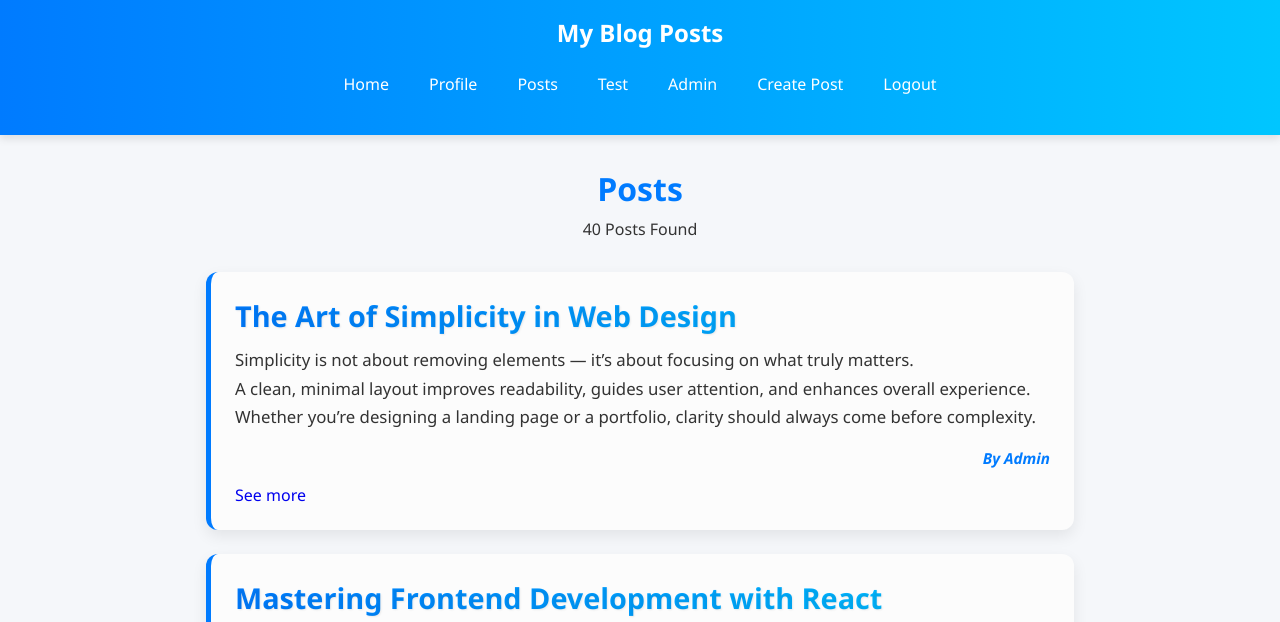
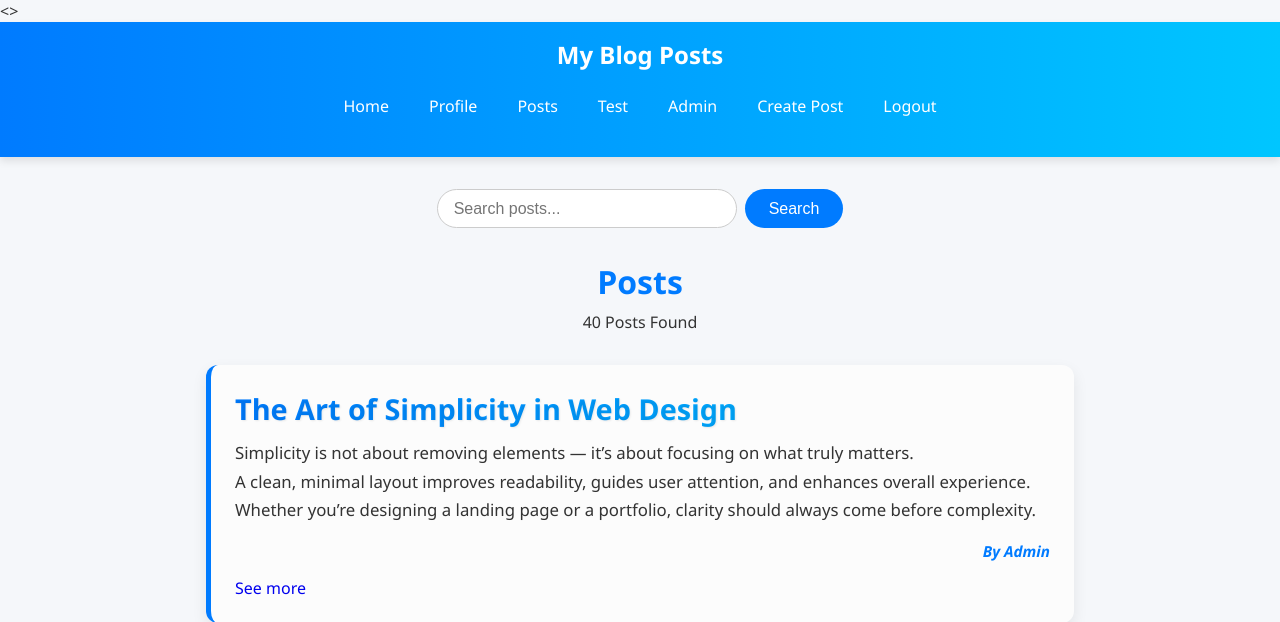
Before and after one commit to GravityGuy123/standard_blog_app_1.0, a Django app: page /post_list/ in a window 1280 px wide. Shown: the top 622 px of the page. Run offline with Django 5.2, Linux system fonts and the light colour scheme; a user stored in the database is signed in; data comes from the database, SQL or seed files in the repository; both versions use the stored data as it was after the commit.

Commit message:
Add Search Field to Post List

```diff
--- a/blog/templates/pages/post_list.html
+++ b/blog/templates/pages/post_list.html
@@ -23,6 +23,46 @@
         color: #333;
         display: flex;
         flex-direction: column;
+      }
+
+      /* Search Form */
+      form {
+        display: flex;
+        justify-content: center;
+        margin-bottom: 2rem;
+        gap: 0.5rem;
+      }
+
+      input[type="text"] {
+        padding: 0.6rem 1rem;
+        width: 300px;
+        border: 1px solid #ccc;
+        border-radius: 25px;
+        transition: all 0.3s ease;
+        font-size: 1rem;
+      }
+
+      input[type="text"]:focus {
+        border-color: #007bff;
+        box-shadow: 0 0 5px rgba(0, 123, 255, 0.3);
+        outline: none;
+      }
+
+      button {
+        padding: 0.6rem 1.5rem;
+        background-color: #007bff;
+        color: #fff;
+        border: none;
+        border-radius: 25px;
+        cursor: pointer;
+        font-size: 1rem;
+        font-weight: 500;
+        transition: background-color 0.3s ease, transform 0.2s;
+      }
+
+      button:hover {
+        background-color: #0056b3;
+        transform: translateY(-2px);
       }
 
       /* Header with gradient and subtle shadow */
@@ -194,7 +234,7 @@
         }
     </style>
   </head>
-  <body>
+  <>
     {% if messages %}
         {% for message in messages %}
             <div class="{{ message.tags }}">
@@ -219,7 +259,17 @@
 
     <!-- Main content -->
     <main>
-        <div class="post_results">
+      <form method="get">
+        <input
+          type="text"
+          name="q"
+          placeholder="Search posts..."
+          value="{{ query }}" >
+        <button type="submit">Search</button>
+      </form>
+
+      <div class="post_results search_results">
+        <!-- <h2>Search Results</h2> -->
         <h1>Posts</h1>
         {% if total == 0 %}
           <p>No Post Yet😥</p>
@@ -242,7 +292,6 @@
 
             <div class="edit_details_links">
               <a href="{% url 'details' post.id %}">See more</a>
-              <!-- <a href="{% url 'edit_post' post.id %}">Edit post</a> -->
             </div>
             </div>
         </div>
@@ -252,6 +301,7 @@
         <p>No posts available.</p>
       {% endif %}
     </main>
+
 
     <!-- Footer -->
     <footer>
--- a/blog/views.py
+++ b/blog/views.py
@@ -177,13 +177,37 @@ def product_details(request, product_id):
 @login_required(login_url="login")
 def post_list(request):
     """
+    Displays all blog posts and a search field for querying title, content, and author.
+    """
+
+    query = request.GET.get('q', '').strip()  # Extract the search term using 'q' as the get parameter name
+
+    if query:
+        # If user entered something, search for matching posts
+        posts = Post.objects.filter(
+            Q(title__icontains=query) |
+            Q(content__icontains=query) |
+            Q(author__username__icontains=query)
+        ).distinct()
+    else:
+        # Otherwise, show all posts
+        posts = Post.objects.all()
+
+    total = posts.count()
+    context = {'posts': posts, 'total': total, 'query': query}
+    return render(request, 'pages/post_list.html', context)
+
+
+@login_required(login_url="login")
+def post_list2(request):
+    """
     Displays all blog posts
     """
 
     posts = Post.objects.all() # Get all posts from database
     total = posts.count()
     context = {'posts': posts, 'total': total}
-    return render(request, 'pages/post_list.html', context)
+    return render(request, 'pages/post_list2.html', context)
 
 
 @login_required(login_url="login")
```
Also changed, not shown: db.sqlite3. Lines whose indentation alone changed are shown as unchanged.
